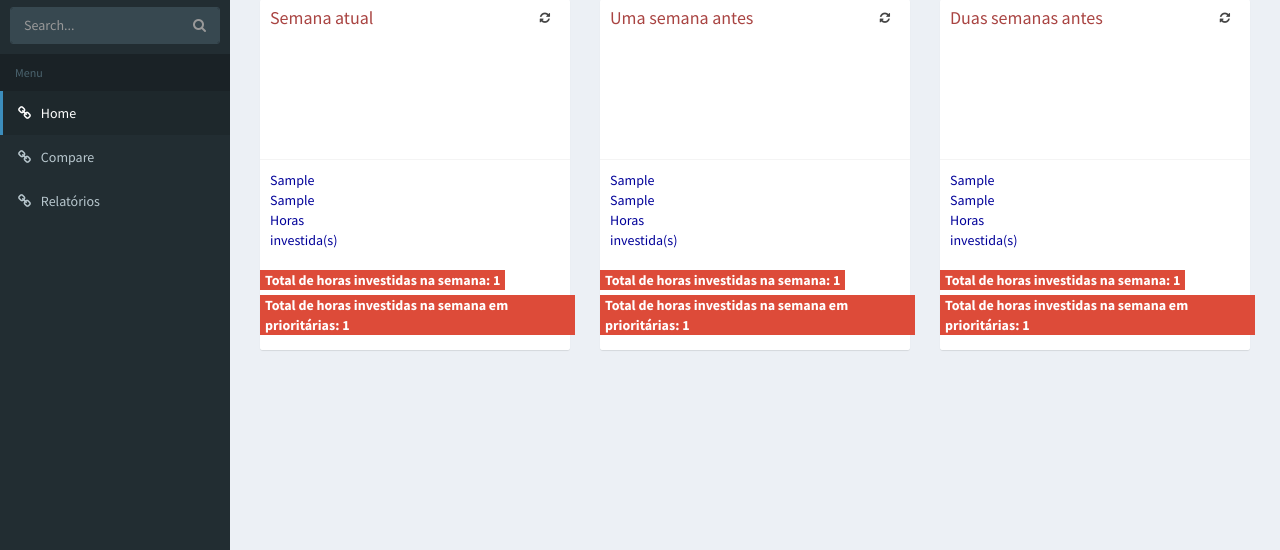
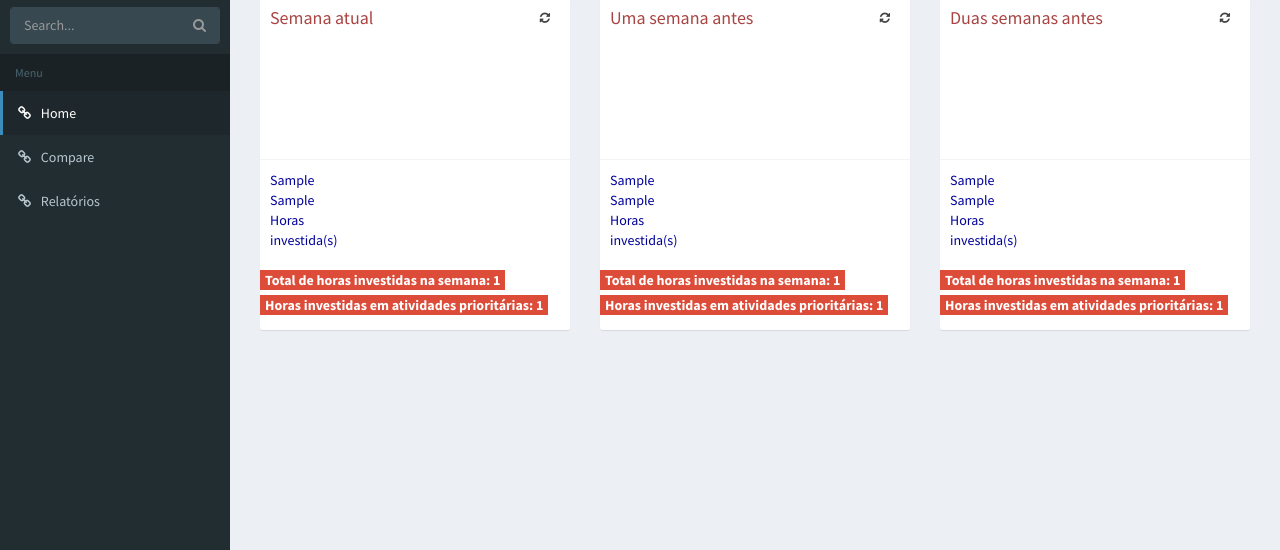
Before and after one commit to leonardox/praondevaimeutempo, a Django app: template aplicacao/templates/compare_semanas.html in a window 1280 px wide. Shown: the part 107-657 px from the top of the page. Run offline with Django 3.2, Linux system fonts and the light colour scheme; the template is opened without the code that fills it: most values are stand-ins (such as "Sample title", 1, 10 or a date in 2020); some libraries are stand-ins or nearby versions.

Commit message:
Mudando frase nos relatorios

```diff
--- a/aplicacao/templates/compare_semanas.html
+++ b/aplicacao/templates/compare_semanas.html
@@ -58,9 +58,7 @@
                                        style="margin-left: 5px; padding-right: 5px; padding-left: 5px;">Total
                                     de horas investidas na semana: {{ total_hotas }}</label>
                                 <label class="alert-danger"
-                                       style="margin-left: 5px; padding-right: 5px; padding-left: 5px;">Total
-                                    de horas investidas na semana em
-                                    prioritárias: {{ total_prioritarias }}</label>
+                                       style="margin-left: 5px; padding-right: 5px; padding-left: 5px;">Horas investidas em atividades prioritárias: {{ total_prioritarias }}</label>
                             </div>
                         </div>
                     {% else %}
@@ -116,9 +114,7 @@
                                        style="margin-left: 5px; padding-right: 5px; padding-left: 5px;">Total
                                     de horas investidas na semana: {{ total_hotas2 }}</label>
                                 <label class="alert-danger"
-                                       style="margin-left: 5px; padding-right: 5px; padding-left: 5px;">Total
-                                    de horas investidas na semana em
-                                    prioritárias: {{ total_prioritarias2 }}</label>
+                                       style="margin-left: 5px; padding-right: 5px; padding-left: 5px;">Horas investidas em atividades prioritárias: {{ total_prioritarias2 }}</label>
                             </div>
                         </div>
                     {% else %}
@@ -173,9 +169,7 @@
                                        style="margin-left: 5px; padding-right: 5px; padding-left: 5px;">Total
                                     de horas investidas na semana: {{ total_hotas3 }}</label>
                                 <label class="alert-danger"
-                                       style="margin-left: 5px; padding-right: 5px; padding-left: 5px;">Total
-                                    de horas investidas na semana em
-                                    prioritárias: {{ total_prioritarias3 }}</label>
+                                       style="margin-left: 5px; padding-right: 5px; padding-left: 5px;">Horas investidas em atividades prioritárias: {{ total_prioritarias3 }}</label>
                             </div>
                         </div>
                     {% else %}
--- a/aplicacao/templates/relatorio_semanal.html
+++ b/aplicacao/templates/relatorio_semanal.html
@@ -56,7 +56,7 @@
                             </br>
                             <div class="row">
                                 <label class="alert-danger" style="margin-left: 5px; padding-right: 5px; padding-left: 5px;">Total de horas investidas na semana: {{ total_hotas }}</label>
-                                <label class="alert-danger" style="margin-left: 5px; padding-right: 5px; padding-left: 5px;">Total de horas investidas na semana em prioritárias: {{ total_prioritarias }}</label>
+                                <label class="alert-danger" style="margin-left: 5px; padding-right: 5px; padding-left: 5px;">Horas investidas em atividades prioritárias: {{ total_prioritarias }}</label>
                             </div>
                         </div>
                         <!-- /.box-body -->
```
